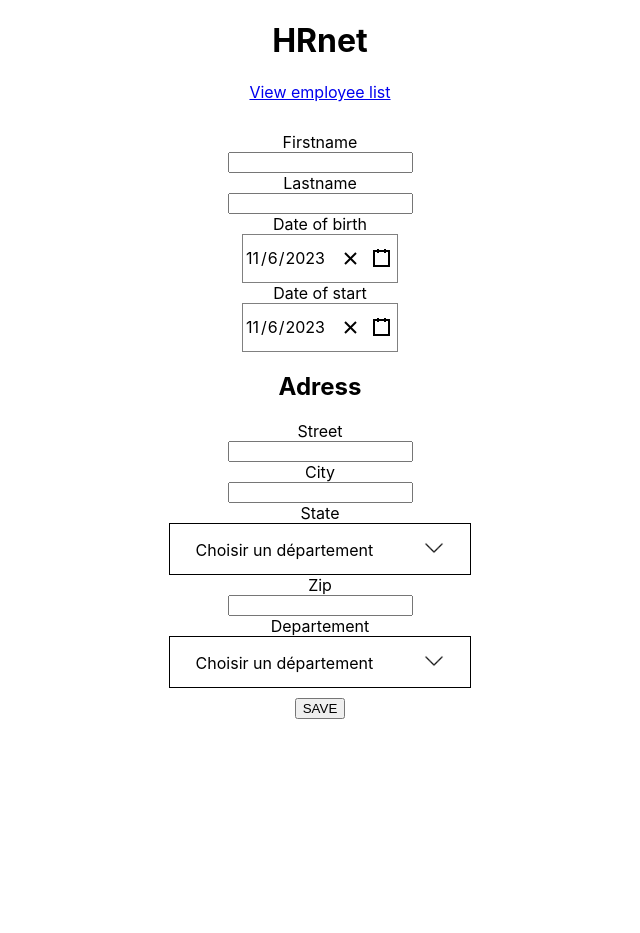
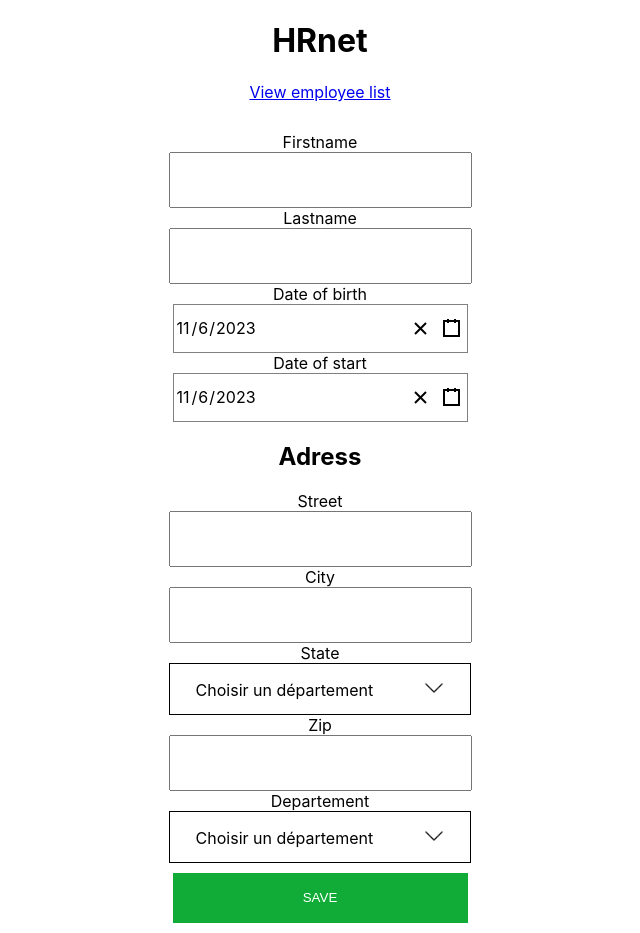
Before and after one commit to ThomasRobveille/Project14, a React (Create React App) app: page / in a window 1280 px wide. Shown: the whole page, without its empty margins (320-960 px from the left). Before the commit the page ends 800 px from the top, so only its background shows below. Built offline with nearby package versions, Linux system fonts and the light colour scheme.

Commit message:
correction CSS

```diff
--- a/package.json
+++ b/package.json
@@ -7,7 +7,8 @@
     "@testing-library/jest-dom": "^5.17.0",
     "@testing-library/react": "^13.4.0",
     "@testing-library/user-event": "^13.5.0",
-    "modal_thomas_robveille": "^1.0.0",
+    "modal_react_thomas_robveille": "^1.0.1",
+    "modal_thomas_robveille": "^1.0.1",
     "react": "^18.2.0",
     "react-date-picker": "^10.5.2",
     "react-dom": "^18.2.0",
@@ -43,6 +44,7 @@
   },
   "devDependencies": {
     "@babel/core": "^7.23.2",
+    "@babel/plugin-proposal-private-property-in-object": "^7.21.11",
     "@babel/preset-env": "^7.23.2",
     "@babel/preset-react": "^7.22.15",
     "babel-loader": "^9.1.3",
--- a/src/components/Dropdown.js
+++ b/src/components/Dropdown.js
@@ -33,7 +33,7 @@ export default function Dropdown({data, type}) {
         <span onClick={handleDropdown}><img className='dropdownIcon' alt="flèche dropdown" src={dropdownIcon}/></span>
       </div>
       {data.map((item, index) => (
-        <p key={index} onClick={() => handleDropdownChange(item.name)}>{item.name}</p>
+        <p className='optionDropdown' key={index} onClick={() => handleDropdownChange(item.name)}>{item.name}</p>
       ))}
     </div>
   )
--- a/src/components/FormNewEmployee.js
+++ b/src/components/FormNewEmployee.js
@@ -13,7 +13,6 @@ import 'react-date-picker/dist/DatePicker.css';
 import 'react-calendar/dist/Calendar.css';
 
 export default function FormNewEmployee() {
-  const [count, setCount] = useState(0);
   const [firstname, setFirstname] = useState('');
   const [lastname, setLastname] = useState('');
   const [street, setStreet] = useState('');
@@ -66,6 +65,10 @@ export default function FormNewEmployee() {
   }
 
   const saveNewEmployee = () => {
+    if(firstname === '' || lastname === '' || street === '' || city === '' || zip === '' || state === 'Choisir un état' || departement === 'Choisir un département') {
+      alert('Veuillez remplir tous les champs');
+      return;
+    }
     const newEmployee = {
       firstname: firstname,
       lastname: lastname,
@@ -102,9 +105,9 @@ export default function FormNewEmployee() {
     <div className='containerFormNewEmployee'>
       <form>
         <label>Firstname</label>
-        <input type="text" name="firstname" onChange={handleInputChange}/>
+        <input type="text" name="firstname" className='inputFormNewEmployee' onChange={handleInputChange}/>
         <label>Lastname</label>
-        <input type="text" name="lastname" onChange={handleInputChange}/>
+        <input type="text" name="lastname" className='inputFormNewEmployee' onChange={handleInputChange}/>
         <label>Date of birth</label>
         <DatePicker name='date_of_birth' onChange={handleDateofBirthChange} value={selectedDateofBirth} />
         <label>Date of start</label>
@@ -112,18 +115,18 @@ export default function FormNewEmployee() {
         <div className='formAdress'>
           <h2>Adress</h2>
           <label>Street</label>
-          <input type="text" name="street" onChange={handleInputChange}/>
+          <input type="text" name="street" className='inputFormNewEmployee' onChange={handleInputChange}/>
           <label>City</label>
-          <input type="text" name="city" onChange={handleInputChange}/>
+          <input type="text" name="city" className='inputFormNewEmployee' onChange={handleInputChange}/>
           <label>State</label>
           <Dropdown data={statesData} type={"state"}/>
           <label>Zip</label>
-          <input type="text" name="zip" onChange={handleInputChange}/>
+          <input type="text" name="zip" className='inputFormNewEmployee' onChange={handleInputChange}/>
         </div>
         <label>Departement</label>
         <Dropdown data={salesData} type={"departement"}/>
       </form>
-      <button onClick={() => saveNewEmployee()}>SAVE</button>
+      <button className='submitBtnFormNewEmployee' onClick={() => saveNewEmployee()}>SAVE</button>
     </div>
   )
 }
--- a/src/pages/EmployeeList.js
+++ b/src/pages/EmployeeList.js
@@ -5,8 +5,10 @@ import EmployeeArray from '../components/EmployeeArray';
 export default function EmployeeList() {
   return (
     <div>
-      <h1>Employee List</h1>
-      <a href='/'>Create Employee</a>
+      <header>
+        <h1>Employee List</h1>
+        <a href='/'>Create Employee</a>
+      </header>
       <EmployeeArray/>
     </div>
   )
--- a/src/stylesheet/Dropdown.css
+++ b/src/stylesheet/Dropdown.css
@@ -13,8 +13,14 @@
 }
 
 .active{
+  width: 295px;
   height: 300px;
   overflow: scroll;
+  padding: 20px;
+}
+
+.optionDropdowwn{
+  margin: 10px;
 }
 
 .dropdownIcon{
--- a/src/stylesheet/EmployeeList.css
+++ b/src/stylesheet/EmployeeList.css
@@ -1,3 +1,10 @@
+header{
+  display: flex;
+  flex-direction: column;
+  justify-content: center;
+  align-items: center;
+}
+
 .containerEmployeeList{
   display: flex;
   flex-direction: column;
--- a/src/stylesheet/FormNewEmployee.css
+++ b/src/stylesheet/FormNewEmployee.css
@@ -12,6 +12,11 @@ form{
   align-items: center;
 }
 
+.inputFormNewEmployee{
+  width: 295px;
+  height: 50px;
+}
+
 .formAdress{
   display: flex;
   flex-direction: column;
@@ -22,3 +27,19 @@ form{
 button{
   margin: 10px 0;
 }
+
+/* react-date-picker */
+
+.react-date-picker{
+  width: 295px;
+}
+
+/* FIN */
+
+.submitBtnFormNewEmployee{
+  width: 295px;
+  height: 50px;
+  background: rgb(16, 172, 55);
+  color: white;
+  border: none;
+}
```
Also changed, not shown: 1 other file (tests, documents, lock files or other folders).
